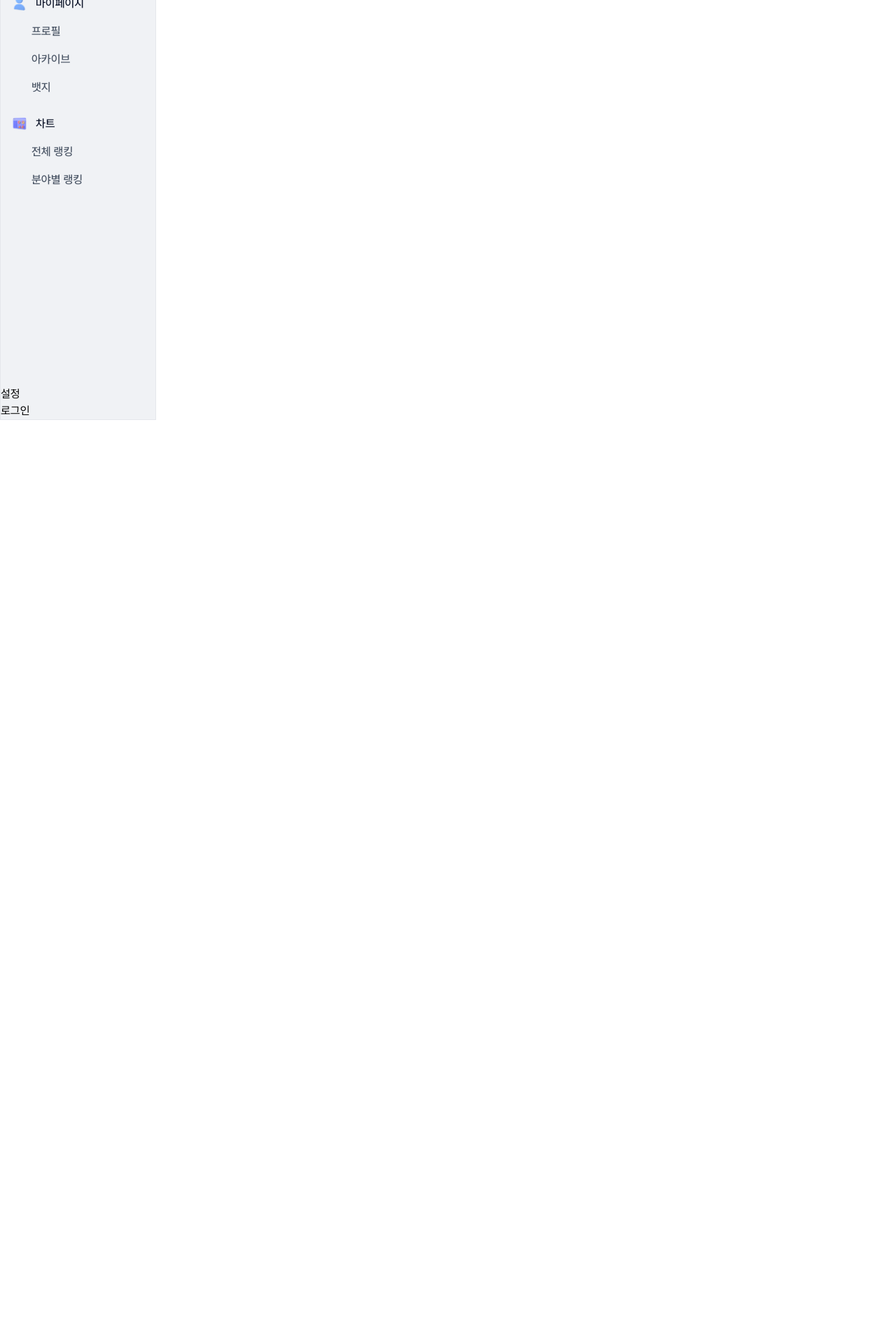
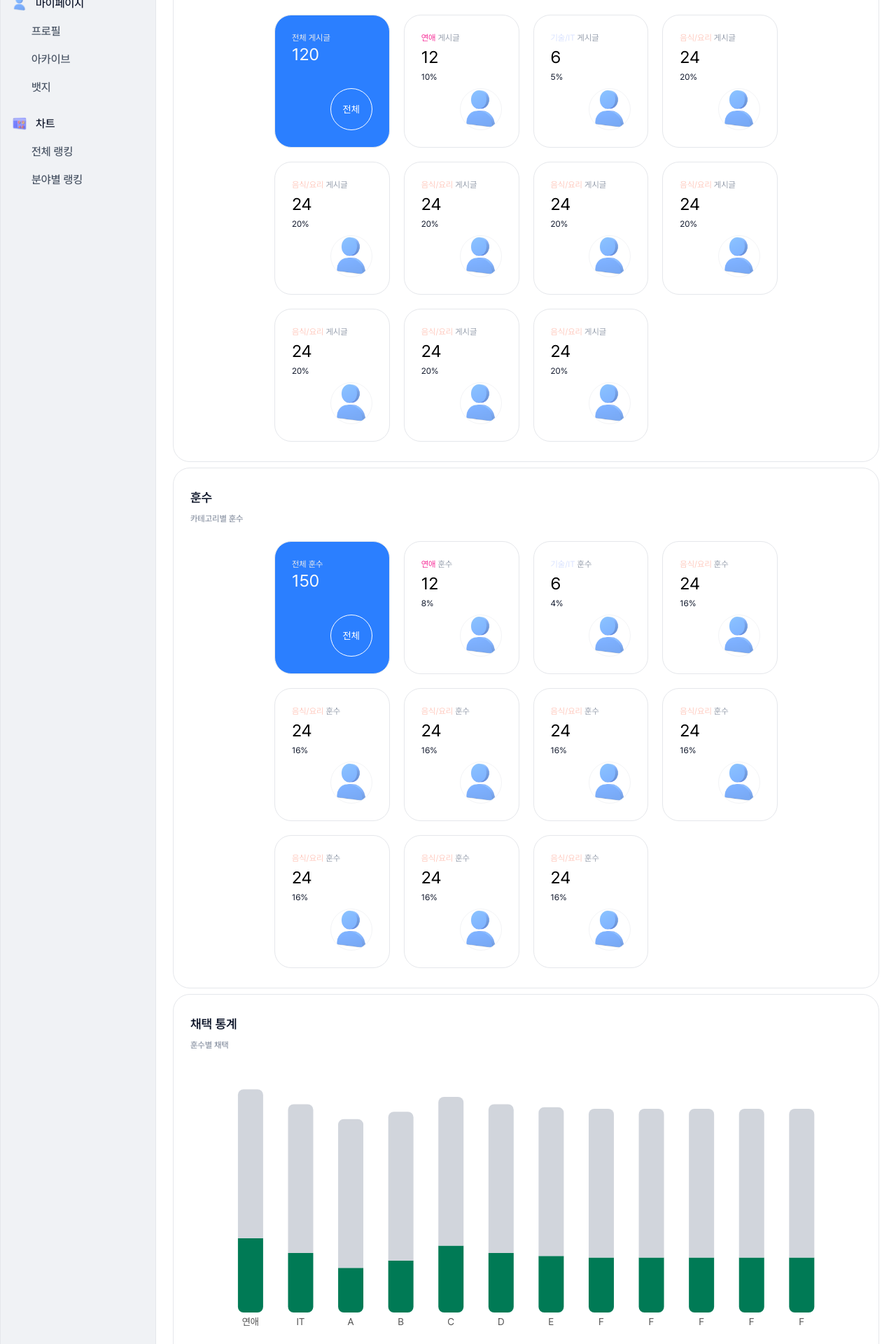
Before and after one commit to prgrms-fe-devcourse/FE7-PROJECT3-TEAM-2, a Next.js app: page /chart/all-rank in a window 1280 px wide. Shown: the part 260-2180 px from the top of the page at 70% size. Before the commit the page ends 860 px from the top, so only its background shows below. Built offline with nearby package versions, Linux system fonts and the light colour scheme.

Commit message:
feat: 차트, 전체랭킹 페이지 UI 구현

```diff
--- a/package.json
+++ b/package.json
@@ -15,7 +15,8 @@
     "lucide-react": "^0.552.0",
     "next": "16.0.1",
     "react": "19.2.0",
-    "react-dom": "19.2.0"
+    "react-dom": "19.2.0",
+    "recharts": "^3.3.0"
   },
   "devDependencies": {
     "@tailwindcss/postcss": "^4",
--- a/src/app/chart/all-rank/page.tsx
+++ b/src/app/chart/all-rank/page.tsx
@@ -1,5 +1,43 @@
-import ResponsiveContainer from "@/components/common/ResponsiveContainer";
+import AdoptStatsComponent from "@/components/chart/allRank/AdoptStatsComponent";
+import AllRankComponent from "@/components/chart/allRank/AllRankComponent";
 
 export default function page() {
-  return <ResponsiveContainer className="w-full">{<h1>모든 랭킹</h1>}</ResponsiveContainer>;
+  const postStats = {
+    total: 120,
+    categories: [
+      { id: 1, name: "연애", count: 12, image: "" },
+      { id: 2, name: "기술/IT", count: 6, image: "" },
+      { id: 3, name: "음식/요리", count: 24, image: "" },
+      { id: 4, name: "음식/요리", count: 24, image: "" },
+      { id: 5, name: "음식/요리", count: 24, image: "" },
+      { id: 6, name: "음식/요리", count: 24, image: "" },
+      { id: 7, name: "음식/요리", count: 24, image: "" },
+      { id: 8, name: "음식/요리", count: 24, image: "" },
+      { id: 9, name: "음식/요리", count: 24, image: "" },
+      { id: 10, name: "음식/요리", count: 24, image: "" },
+    ],
+  };
+  const commentStats = {
+    total: 150,
+    categories: [
+      { id: 1, name: "연애", count: 12, image: "" },
+      { id: 2, name: "기술/IT", count: 6, image: "" },
+      { id: 3, name: "음식/요리", count: 24, image: "" },
+      { id: 4, name: "음식/요리", count: 24, image: "" },
+      { id: 5, name: "음식/요리", count: 24, image: "" },
+      { id: 6, name: "음식/요리", count: 24, image: "" },
+      { id: 7, name: "음식/요리", count: 24, image: "" },
+      { id: 8, name: "음식/요리", count: 24, image: "" },
+      { id: 9, name: "음식/요리", count: 24, image: "" },
+      { id: 10, name: "음식/요리", count: 24, image: "" },
+    ],
+  };
+
+  return (
+    <div className="flex flex-col gap-2">
+      <AllRankComponent title="게시글" stats={postStats} />
+      <AllRankComponent title="훈수" stats={commentStats} />
+      <AdoptStatsComponent />
+    </div>
+  );
 }
--- a/src/app/chart/layout.tsx
+++ b/src/app/chart/layout.tsx
@@ -1,13 +1,20 @@
+import { AArrowDown, SquareUserRound } from "lucide-react";
 import { Button } from "@/components/common/Button";
 import ResponsiveContainer from "@/components/common/ResponsiveContainer";
 
 export default function ChartLayout({ children }: { children: React.ReactNode }) {
   return (
     <div className="flex w-full flex-col px-6 py-5">
-      <ResponsiveContainer className="w-full">
+      <ResponsiveContainer className="mb-3 w-full">
         <div className="w-full p-6">
-          <Button size="small">전체</Button>
-          <Button size="small">카테고리</Button>
+          <Button size="sm" className="mr-3">
+            <SquareUserRound className="mr-2 h-3.5 w-3.5" />
+            전체
+          </Button>
+          <Button size="sm" variant="tertiary" className="w-24">
+            <AArrowDown className="mr-2 h-3.5 w-3.5" />
+            카테고리
+          </Button>
         </div>
       </ResponsiveContainer>
       {children}
--- /dev/null
+++ b/src/components/chart/allRank/AdoptStatsComponent.tsx
@@ -0,0 +1,64 @@
+"use client";
+
+import { Bar, BarChart, Cell, ResponsiveContainer as RsponsiveContain, Tooltip, XAxis } from "recharts";
+import ResponsiveContainer from "@/components/common/ResponsiveContainer";
+
+export default function AdoptStatsComponent() {
+  const data = [
+    { name: "연애", 훈수: 100, 채택: 50 },
+    { name: "IT", 훈수: 100, 채택: 40 },
+    { name: "A", 훈수: 100, 채택: 30 },
+    { name: "B", 훈수: 100, 채택: 35 },
+    { name: "C", 훈수: 100, 채택: 45 },
+    { name: "D", 훈수: 100, 채택: 40 },
+    { name: "E", 훈수: 100, 채택: 38 },
+    { name: "F", 훈수: 100, 채택: 37 },
+    { name: "F", 훈수: 100, 채택: 37 },
+    { name: "F", 훈수: 100, 채택: 37 },
+    { name: "F", 훈수: 100, 채택: 37 },
+    { name: "F", 훈수: 100, 채택: 37 },
+  ];
+
+  return (
+    <ResponsiveContainer className="w-full px-6 py-7">
+      {
+        <div className="flex flex-col">
+          <div className="mb-6 flex flex-col gap-2">
+            <span className="text-text-title text-lg font-semibold">채택 통계</span>
+            <span className="text-text-light text-xs font-semibold">훈수별 채택</span>
+          </div>
+          <div className="mx-auto h-[400px] w-11/12">
+            <RsponsiveContain className="h-[400px] w-full focus:outline-none">
+              <BarChart
+                data={data}
+                width={100}
+                height={100}
+                barCategoryGap="25%"
+                margin={{ top: 10, right: 10, left: 10, bottom: 20 }}
+              >
+                <XAxis dataKey="name" tick={{ fill: "#555", fontSize: 14 }} axisLine={false} tickLine={false} />
+                <Tooltip
+                  cursor={false}
+                  contentStyle={{
+                    backgroundColor: "white",
+                    border: "1px solid #e5e7eb",
+                    borderRadius: "8px",
+                    fontSize: "13px",
+                  }}
+                />
+                {/* 전체 훈수 (연한 회색) */}
+                {/* 채택된 훈수 (진한 색상) */}
+                <Bar dataKey="채택" stackId="a" radius={[0, 0, 8, 8]} activeBar={false}>
+                  {data.map((_, i) => (
+                    <Cell key={`cell-${i}`} fill="#007A55" />
+                  ))}
+                </Bar>
+                <Bar dataKey="훈수" stackId="a" fill="#D1D5DC" radius={[8, 8, 0, 0]} activeBar={false} />
+              </BarChart>
+            </RsponsiveContain>
+          </div>
+        </div>
+      }
+    </ResponsiveContainer>
+  );
+}
--- /dev/null
+++ b/src/components/chart/allRank/AllRankCard.tsx
@@ -0,0 +1,55 @@
+import { cva } from "class-variance-authority";
+import test from "@/assets/images/navbar/profile.png";
+import CircleProfileImage from "../../common/image/CircleProfileImage";
+import ResponsiveContainer from "../../common/ResponsiveContainer";
+
+export default function AllRankCard({
+  category,
+  title,
+}: {
+  category: {
+    percent: string;
+    id: number;
+    name: string;
+    count: number;
+    image: string;
+  };
+  title: string;
+}) {
+  const categoryNameVariants = cva("text-xs", {
+    variants: {
+      name: {
+        기본: "text-white",
+        연애: "text-pink-500",
+        "기술/IT": "text-[#DAE3FF]",
+        "음식/요리": "text-[#FFCBC0]",
+      },
+    },
+    defaultVariants: {
+      name: "기본",
+    },
+  });
+
+  return (
+    <ResponsiveContainer className="col-span-1 p-6">
+      <div className="mb-2 flex flex-col gap-1">
+        <div className="text-text-light text-xs">
+          <span
+            className={categoryNameVariants({
+              name: category.name as "기본" | "연애" | "기술/IT" | "음식/요리" | null | undefined,
+            })}
+          >
+            {category.name}
+          </span>{" "}
+          {title}
+        </div>
+        <div className="text-2xl text-black">{category.count}</div>
+        <div className="text-text-title text-xs">{category.percent}%</div>
+      </div>
+      <div className="flex w-full justify-end">
+        {/* 이미지 */}
+        <CircleProfileImage src={test} alt="test" rounded="full" size="lg" className="cursor-none" />
+      </div>
+    </ResponsiveContainer>
+  );
+}
--- /dev/null
+++ b/src/components/chart/allRank/AllRankComponent.tsx
@@ -0,0 +1,55 @@
+import ResponsiveContainer from "@/components/common/ResponsiveContainer";
+import AllRankCard from "./AllRankCard";
+
+export default function AllRankComponent({
+  title,
+  stats,
+}: {
+  title: string;
+  stats: {
+    total: number;
+    categories: {
+      id: number;
+      name: string;
+      count: number;
+      image: string;
+    }[];
+  };
+}) {
+  const categories = stats.categories.map(c => ({
+    ...c,
+    percent: ((c.count / stats.total) * 100).toFixed(0),
+  }));
+
+  return (
+    <ResponsiveContainer className="w-full px-6 py-7">
+      {
+        <div className="flex flex-col">
+          <div className="mb-6 flex flex-col gap-2">
+            <span className="text-text-title text-lg font-semibold">{title === "게시글" ? "게시글 수" : "훈수"}</span>
+            <span className="text-text-light text-xs font-semibold">
+              카테고리별 {title === "게시글" ? "게시글 수" : "훈수"}
+            </span>
+          </div>
+          <div className="mx-auto grid w-3/4 grid-cols-1 gap-5 sm:grid-cols-1 md:grid-cols-2 lg:grid-cols-3 xl:grid-cols-4 2xl:grid-cols-5">
+            <ResponsiveContainer className="bg-main col-span-1 p-6">
+              <div className="not-[]:flex mb-2 flex-col gap-1">
+                <div className="text-xs text-gray-200">전체 {title}</div>
+                <div className="text-2xl text-gray-50">{stats.total}</div>
+                <span className="invisible text-xs">0%</span>
+              </div>
+              <div className="flex w-full justify-end">
+                <div className="flex h-15 w-15 items-center justify-center rounded-full border border-white text-sm text-white">
+                  전체
+                </div>
+              </div>
+            </ResponsiveContainer>
+            {categories.map(category => (
+              <AllRankCard key={category.id} category={category} title={title} />
+            ))}
+          </div>
+        </div>
+      }
+    </ResponsiveContainer>
+  );
+}
```
Also changed, not shown: 1 other file (tests, documents, lock files or other folders).
